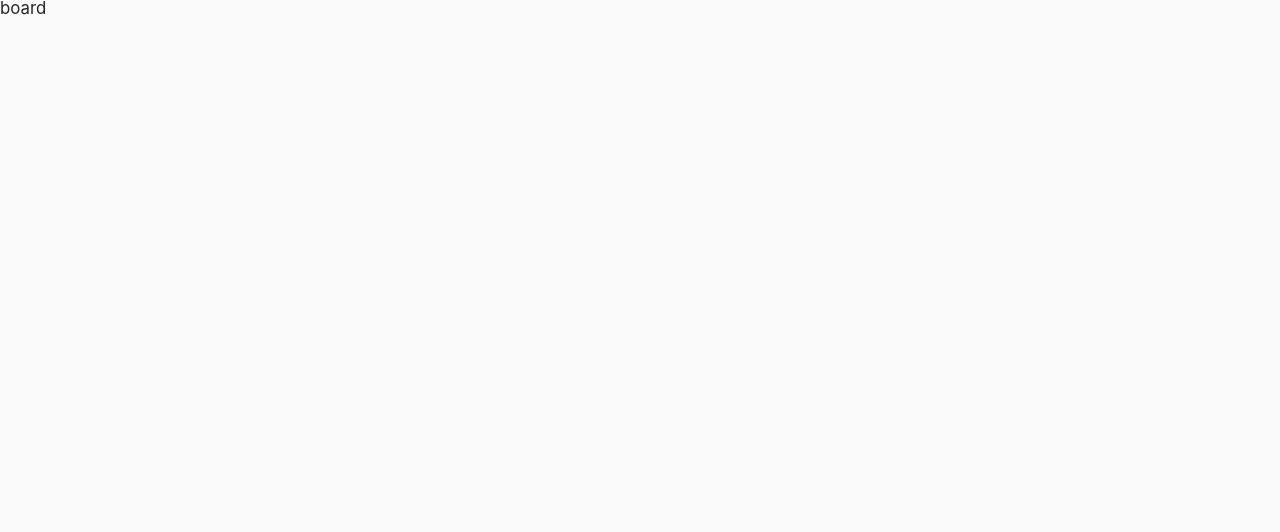
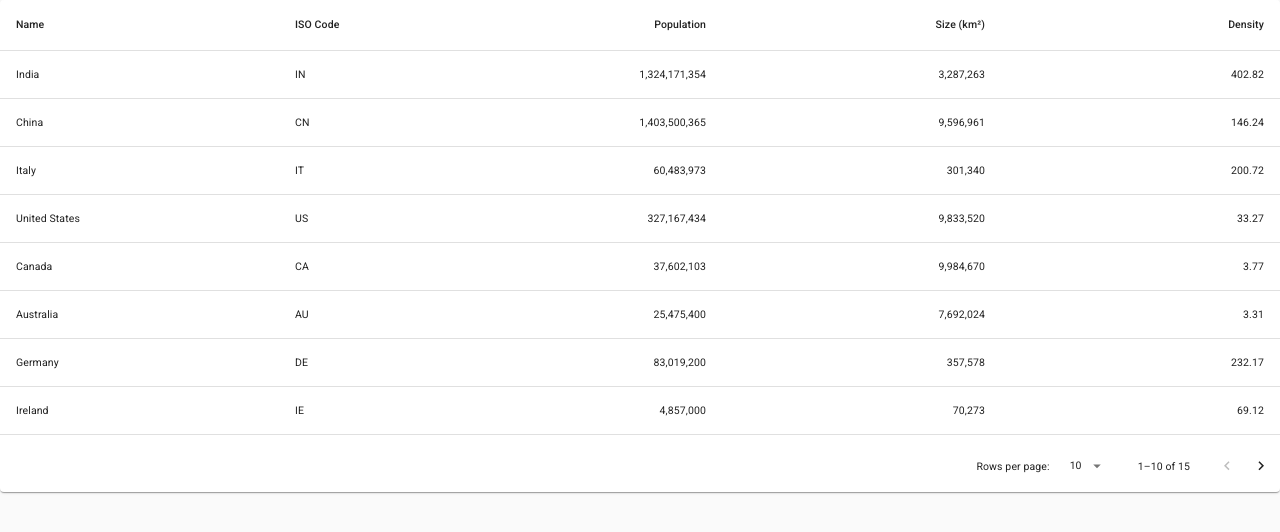
Before and after one commit to bithumb-project/Front-end, a Next.js app: page /board in a window 1280 px wide. Shown: the top 532 px of the page. Built offline with nearby package versions, Linux system fonts and the light colour scheme.

Commit message:
Add: custom document setting & package added

```diff
--- a/package.json
+++ b/package.json
@@ -11,6 +11,7 @@
   "dependencies": {
     "@mui/icons-material": "^5.0.0",
     "@mui/material": "^5.0.0",
+    "@mui/styled-engine-sc": "5.0.0",
     "@reduxjs/toolkit": "1.6.1",
     "@types/react-dom": "17.0.9",
     "@types/react-router-dom": "5.1.9",
@@ -25,6 +26,9 @@
     "styled-components": "5.3.1",
     "styled-reset": "4.3.4"
   },
+  "resolutions": {
+    "@mui/styled-engine": "npm:@mui/styled-engine-sc@latest"
+  },
   "devDependencies": {
     "@types/react": "17.0.21",
     "eslint": "7.32.0",
--- /dev/null
+++ b/src/pages/_document.tsx
@@ -0,0 +1,38 @@
+import Document, {
+  DocumentContext,
+  Head,
+  Html,
+  Main,
+  NextScript,
+} from 'next/document';
+
+class MyDocument extends Document {
+  static async getInitialProps(ctx: DocumentContext) {
+    const initialProps = await Document.getInitialProps(ctx);
+
+    return initialProps;
+  }
+
+  render() {
+    return (
+      <Html>
+        <Head>
+          <link
+            rel='stylesheet'
+            href='https://fonts.googleapis.com/css?family=Roboto:300,400,500,700&display=swap'
+          />
+          <link
+            rel='stylesheet'
+            href='https://fonts.googleapis.com/icon?family=Material+Icons'
+          />
+        </Head>
+        <body>
+          <Main />
+        </body>
+        <NextScript />
+      </Html>
+    );
+  }
+}
+
+export default MyDocument;
--- a/src/pages/board.tsx
+++ b/src/pages/board.tsx
@@ -1,5 +1,148 @@
-const board = () => {
-  return <div>board</div>;
+import { useState } from 'react';
+import Paper from '@mui/material/Paper';
+import Table from '@mui/material/Table';
+import TableBody from '@mui/material/TableBody';
+import TableCell from '@mui/material/TableCell';
+import TableContainer from '@mui/material/TableContainer';
+import TableHead from '@mui/material/TableHead';
+import TablePagination from '@mui/material/TablePagination';
+import TableRow from '@mui/material/TableRow';
+
+const Board = () => {
+  interface Column {
+    id: 'name' | 'code' | 'population' | 'size' | 'density';
+    label: string;
+    minWidth?: number;
+    align?: 'right';
+    format?: (value: number) => string;
+  }
+
+  const columns: readonly Column[] = [
+    { id: 'name', label: 'Name', minWidth: 170 },
+    { id: 'code', label: 'ISO\u00a0Code', minWidth: 100 },
+    {
+      id: 'population',
+      label: 'Population',
+      minWidth: 170,
+      align: 'right',
+      format: (value: number) => value.toLocaleString('en-US'),
+    },
+    {
+      id: 'size',
+      label: 'Size\u00a0(km\u00b2)',
+      minWidth: 170,
+      align: 'right',
+      format: (value: number) => value.toLocaleString('en-US'),
+    },
+    {
+      id: 'density',
+      label: 'Density',
+      minWidth: 170,
+      align: 'right',
+      format: (value: number) => value.toFixed(2),
+    },
+  ];
+
+  interface Data {
+    name: string;
+    code: string;
+    population: number;
+    size: number;
+    density: number;
+  }
+
+  function createData(
+    name: string,
+    code: string,
+    population: number,
+    size: number
+  ): Data {
+    const density = population / size;
+    return { name, code, population, size, density };
+  }
+
+  const rows = [
+    createData('India', 'IN', 1324171354, 3287263),
+    createData('China', 'CN', 1403500365, 9596961),
+    createData('Italy', 'IT', 60483973, 301340),
+    createData('United States', 'US', 327167434, 9833520),
+    createData('Canada', 'CA', 37602103, 9984670),
+    createData('Australia', 'AU', 25475400, 7692024),
+    createData('Germany', 'DE', 83019200, 357578),
+    createData('Ireland', 'IE', 4857000, 70273),
+    createData('Mexico', 'MX', 126577691, 1972550),
+    createData('Japan', 'JP', 126317000, 377973),
+    createData('France', 'FR', 67022000, 640679),
+    createData('United Kingdom', 'GB', 67545757, 242495),
+    createData('Russia', 'RU', 146793744, 17098246),
+    createData('Nigeria', 'NG', 200962417, 923768),
+    createData('Brazil', 'BR', 210147125, 8515767),
+  ];
+
+  const [page, setPage] = useState(0);
+  const [rowsPerPage, setRowsPerPage] = useState(10);
+
+  const handleChangePage = (event: unknown, newPage: number) => {
+    setPage(newPage);
+  };
+
+  const handleChangeRowsPerPage = (
+    event: React.ChangeEvent<HTMLInputElement>
+  ) => {
+    setRowsPerPage(+event.target.value);
+    setPage(0);
+  };
+
+  return (
+    <Paper sx={{ width: '100%', overflow: 'hidden' }}>
+      <TableContainer sx={{ maxHeight: 440 }}>
+        <Table stickyHeader aria-label='sticky table'>
+          <TableHead>
+            <TableRow>
+              {columns.map((column) => (
+                <TableCell
+                  key={column.id}
+                  align={column.align}
+                  style={{ minWidth: column.minWidth }}
+                >
+                  {column.label}
+                </TableCell>
+              ))}
+            </TableRow>
+          </TableHead>
+          <TableBody>
+            {rows
+              .slice(page * rowsPerPage, page * rowsPerPage + rowsPerPage)
+              .map((row) => {
+                return (
+                  <TableRow hover role='checkbox' tabIndex={-1} key={row.code}>
+                    {columns.map((column) => {
+                      const value = row[column.id];
+                      return (
+                        <TableCell key={column.id} align={column.align}>
+                          {column.format && typeof value === 'number'
+                            ? column.format(value)
+                            : value}
+                        </TableCell>
+                      );
+                    })}
+                  </TableRow>
+                );
+              })}
+          </TableBody>
+        </Table>
+      </TableContainer>
+      <TablePagination
+        rowsPerPageOptions={[10, 25, 100]}
+        component='div'
+        count={rows.length}
+        rowsPerPage={rowsPerPage}
+        page={page}
+        onPageChange={handleChangePage}
+        onRowsPerPageChange={handleChangeRowsPerPage}
+      />
+    </Paper>
+  );
 };
 
-export default board;
+export default Board;
```
Also changed, not shown: 1 other file (tests, documents, lock files or other folders).
